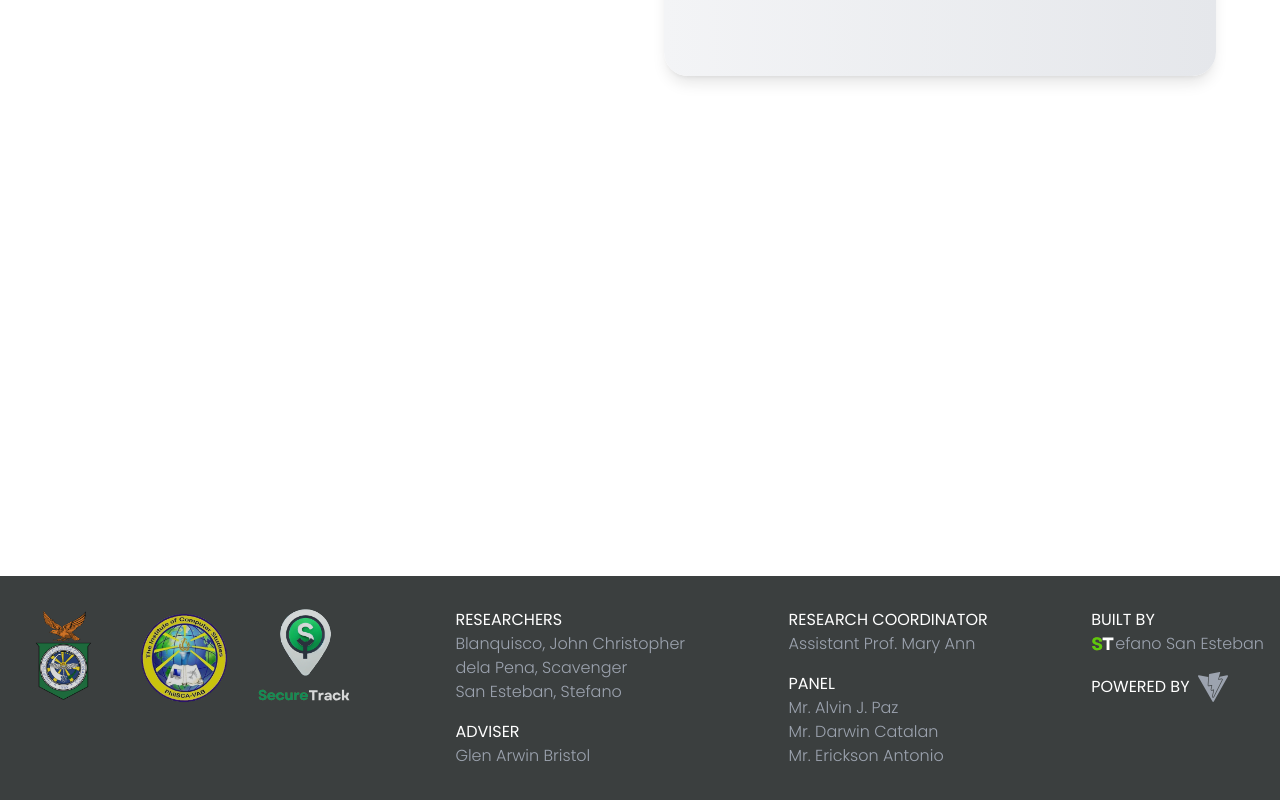
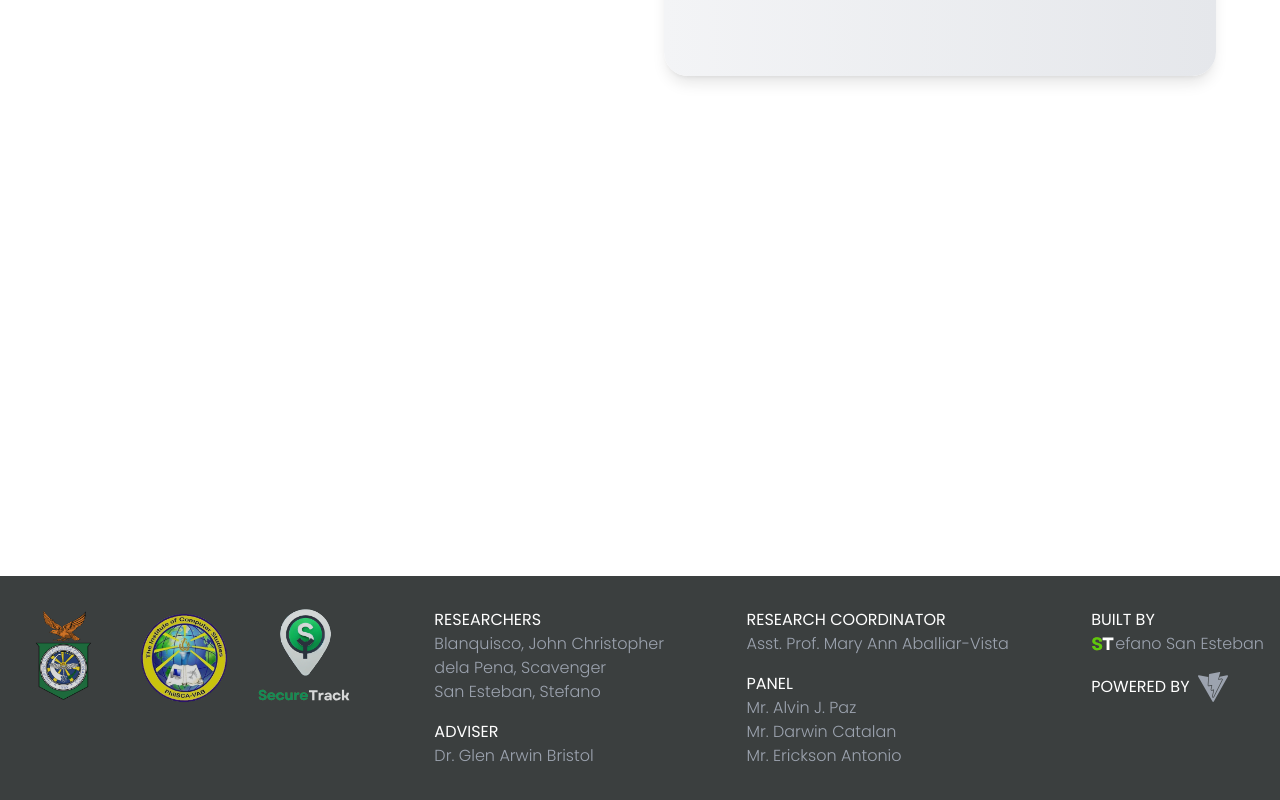
Before and after one commit to ygfest/secure-track-admin, a React (Vite) app in the folder client/: page / in a window 1280 px wide. Shown: the part 2664-3464 px from the top of the page. Built offline with nearby package versions, Linux system fonts and the light colour scheme.

Commit message:
Remodified the footer

```diff
--- a/client/src/home/home.jsx
+++ b/client/src/home/home.jsx
@@ -453,7 +453,7 @@ export default function Home() {
             <div>
               <p>ADVISER</p>
               <p className="text-gray-400 font-light hover:text-primary transition-colors">
-                Glen Arwin Bristol
+                Dr. Glen Arwin Bristol
               </p>
             </div>
           </div>
@@ -466,7 +466,7 @@ export default function Home() {
                 href="https://www.instagram.com/__sstefano/"
                 className="text-gray-400 font-light hover:text-primary transition-colors"
               >
-                Assistant Prof. Mary Ann
+                Asst. Prof. Mary Ann Aballiar-Vista
               </a>
             </p>
             <div>
@@ -491,7 +491,7 @@ export default function Home() {
                 href="https://www.instagram.com/__sstefano/"
                 className="text-gray-400 font-light hover:text-primary transition-colors flex items-center"
               >
-                <img src="/ST.svg" alt="ST logo" className="h-6 " />
+                <img src="/ST.svg" alt="ST logo" className="h-6 opacity-69" />
                 efano San Esteban
               </a>
             </p>
```
